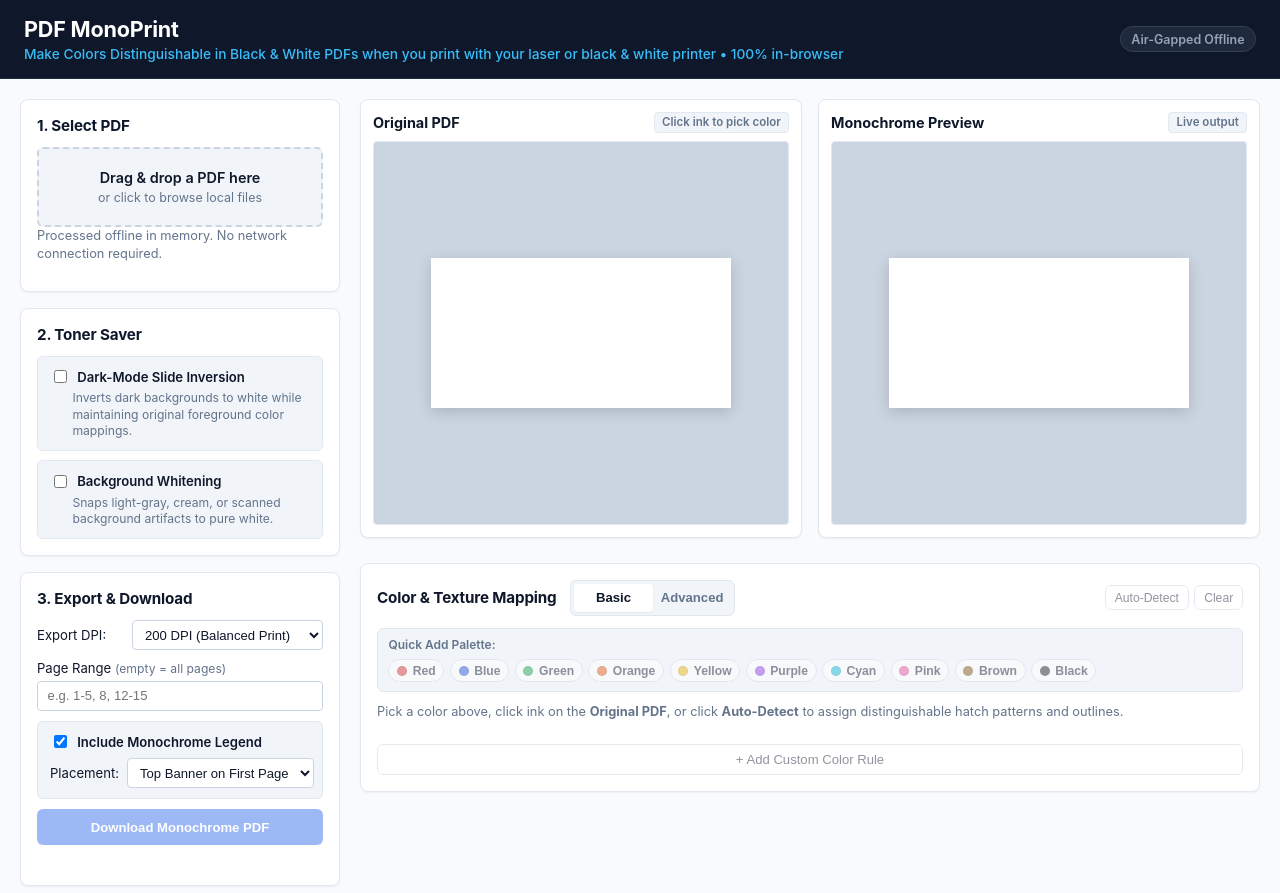
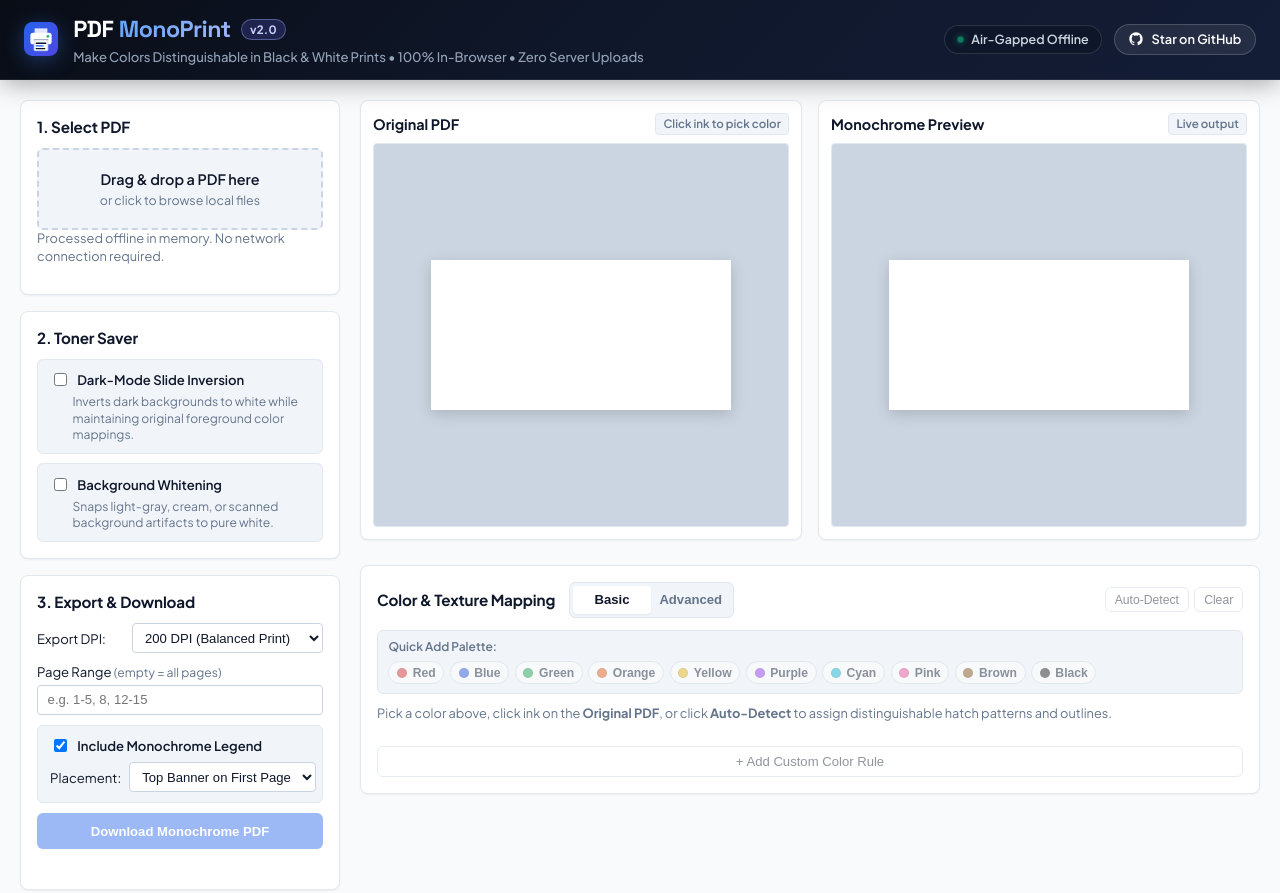
Before and after one commit to Aadish14/pdf-monoprint, a plain HTML site: page index.html in a window 1280 px wide. Shown: the top 893 px of the page. Drawn offline with Linux system fonts and the light colour scheme.

Commit message:
Redesign top header ribbon with brand printer logo, Space Grotesk typography, pulse status dot, and browser tab favicon

```diff
--- a/index.html
+++ b/index.html
@@ -8,7 +8,11 @@
   <meta http-equiv="Cache-Control" content="no-cache, no-store, must-revalidate" />
   <meta http-equiv="Pragma" content="no-cache" />
   <meta http-equiv="Expires" content="0" />
-  <link rel="stylesheet" href="style.css?v=2.0" />
+  <link rel="icon" type="image/svg+xml" href="favicon.svg" />
+  <link rel="preconnect" href="https://fonts.googleapis.com" />
+  <link rel="preconnect" href="https://fonts.gstatic.com" crossorigin />
+  <link href="https://fonts.googleapis.com/css2?family=Plus+Jakarta+Sans:wght@400;500;600;700;800&family=Space+Grotesk:wght@600;700;800&display=swap" rel="stylesheet" />
+  <link rel="stylesheet" href="style.css?v=2.1" />
   <!-- Local air-gapped libraries -->
   <script src="vendor/pdf.min.js"></script>
   <script src="vendor/jspdf.umd.min.js"></script>
@@ -30,14 +34,48 @@
 
   <header class="app-header">
     <div class="header-main">
-      <div class="header-titles">
-        <h1>PDF MonoPrint</h1>
-        <p class="privacy-note">
-          Make Colors Distinguishable in Black &amp; White PDFs when you print with your laser or black &amp; white printer &bull; 100% in-browser
-        </p>
+      <div class="header-brand-block">
+        <div class="brand-logo-container" aria-hidden="true">
+          <svg class="brand-printer-svg" viewBox="0 0 32 32" width="34" height="34" fill="none" xmlns="http://www.w3.org/2000/svg">
+            <rect width="32" height="32" rx="8" fill="url(#headerLogoGrad)" />
+            <path d="M10 6h12v5H10z" fill="#e0e7ff" />
+            <rect x="6" y="10" width="20" height="11" rx="2.5" fill="#ffffff" />
+            <circle cx="22.5" cy="13.5" r="1.3" fill="#10b981" />
+            <rect x="9" y="16" width="14" height="2" rx="1" fill="#94a3b8" />
+            <rect x="9.5" y="17" width="13" height="10" rx="1" fill="#f8fafc" stroke="#cbd5e1" stroke-width="0.75" />
+            <line x1="11.5" y1="20" x2="20.5" y2="20" stroke="#0f172a" stroke-width="1.25" stroke-linecap="round" />
+            <line x1="11.5" y1="22.5" x2="18" y2="22.5" stroke="#2563eb" stroke-width="1.25" stroke-linecap="round" />
+            <line x1="11.5" y1="25" x2="19.5" y2="25" stroke="#0f172a" stroke-width="1.25" stroke-linecap="round" />
+            <defs>
+              <linearGradient id="headerLogoGrad" x1="0" y1="0" x2="32" y2="32" gradientUnits="userSpaceOnUse">
+                <stop stop-color="#2563eb" />
+                <stop offset="1" stop-color="#4f46e5" />
+              </linearGradient>
+            </defs>
+          </svg>
+        </div>
+        <div class="header-titles">
+          <div class="title-row">
+            <h1>PDF <span class="brand-highlight">MonoPrint</span></h1>
+            <span class="version-tag">v2.0</span>
+          </div>
+          <p class="tagline">
+            Make Colors Distinguishable in Black &amp; White Prints &bull; 100% In-Browser &bull; Zero Server Uploads
+          </p>
+        </div>
       </div>
+
       <div class="header-meta">
-        <span class="badge-airgapped">Air-Gapped Offline</span>
+        <div class="status-indicator" title="100% private in-browser execution: no files are ever uploaded">
+          <span class="status-pulse-dot"></span>
+          <span>Air-Gapped Offline</span>
+        </div>
+        <a href="https://github.com/Aadish14/pdf-monoprint" target="_blank" rel="noopener noreferrer" class="btn-github-star" title="Star PDF MonoPrint on GitHub">
+          <svg width="16" height="16" viewBox="0 0 24 24" fill="currentColor" aria-hidden="true">
+            <path fill-rule="evenodd" clip-rule="evenodd" d="M12 2C6.477 2 2 6.484 2 12.017c0 4.425 2.865 8.18 6.839 9.504.5.092.682-.217.682-.483 0-.237-.008-.868-.013-1.703-2.782.605-3.369-1.343-3.369-1.343-.454-1.158-1.11-1.466-1.11-1.466-.908-.62.069-.608.069-.608 1.003.07 1.53 1.032 1.53 1.032.892 1.53 2.341 1.088 2.91.832.092-.647.35-1.088.636-1.338-2.22-.253-4.555-1.113-4.555-4.951 0-1.093.39-1.988 1.029-2.688-.103-.253-.446-1.272.098-2.65 0 0 .84-.27 2.75 1.026A9.564 9.564 0 0112 6.844c.85.004 1.705.115 2.504.337 1.909-1.296 2.747-1.027 2.747-1.027.546 1.379.202 2.398.1 2.651.64.7 1.028 1.595 1.028 2.688 0 3.848-2.339 4.695-4.566 4.943.359.309.678.92.678 1.855 0 1.338-.012 2.419-.012 2.747 0 .268.18.58.688.482A10.019 10.019 0 0022 12.017C22 6.484 17.522 2 12 2z"/>
+          </svg>
+          <span>Star on GitHub</span>
+        </a>
       </div>
     </div>
   </header>
@@ -254,6 +292,6 @@
     </p>
   </footer>
 
-  <script src="app.js?v=2.0"></script>
+  <script src="app.js?v=2.1"></script>
 </body>
 </html>
--- a/style.css
+++ b/style.css
@@ -1,5 +1,6 @@
 :root {
-  --font-family: -apple-system, BlinkMacSystemFont, "Segoe UI", Roboto, Helvetica, Arial, sans-serif;
+  --font-family: "Plus Jakarta Sans", system-ui, -apple-system, BlinkMacSystemFont, "Segoe UI", Roboto, sans-serif;
+  --font-heading: "Space Grotesk", "Plus Jakarta Sans", system-ui, -apple-system, sans-serif;
   --color-bg: #f8fafc;
   --color-surface: #ffffff;
   --color-surface-subtle: #f1f5f9;
@@ -98,51 +99,161 @@ body {
   color: var(--color-text-muted);
 }
 
-/* Header */
+/* Header Ribbon Design */
 .app-header {
-  background: #0f172a;
+  background: linear-gradient(135deg, #090d16 0%, #0f172a 45%, #131d36 100%);
   color: #ffffff;
-  padding: 1rem 1.5rem;
-  border-bottom: 1px solid #1e293b;
+  padding: 0.9rem 1.5rem;
+  border-bottom: 1px solid rgba(255, 255, 255, 0.08);
+  box-shadow: 0 4px 24px -1px rgba(0, 0, 0, 0.35);
+  position: relative;
+  z-index: 10;
 }
 
 .header-main {
   display: flex;
   justify-content: space-between;
   align-items: center;
-  gap: 1rem;
+  gap: 1.25rem;
   flex-wrap: wrap;
 }
 
-.header-titles h1 {
-  margin: 0 0 0.25rem;
-  font-size: 1.35rem;
-  font-weight: 700;
-  letter-spacing: -0.01em;
+.header-brand-block {
+  display: flex;
+  align-items: center;
+  gap: 0.95rem;
 }
 
-.privacy-note {
+.brand-logo-container {
+  display: flex;
+  align-items: center;
+  justify-content: center;
+  flex-shrink: 0;
+  border-radius: 8px;
+  filter: drop-shadow(0 4px 10px rgba(59, 130, 246, 0.35));
+  transition: transform var(--transition-fast);
+}
+
+.brand-logo-container:hover {
+  transform: translateY(-1px) scale(1.04);
+}
+
+.brand-printer-svg {
+  display: block;
+}
+
+.header-titles {
+  display: flex;
+  flex-direction: column;
+  gap: 0.2rem;
+}
+
+.title-row {
+  display: flex;
+  align-items: center;
+  gap: 0.65rem;
+}
+
+.header-titles h1 {
   margin: 0;
-  color: #38bdf8;
-  font-size: 0.86rem;
+  font-family: var(--font-heading);
+  font-size: 1.45rem;
+  font-weight: 700;
+  letter-spacing: -0.025em;
+  color: #ffffff;
+  display: flex;
+  align-items: center;
+  gap: 0.35rem;
+}
+
+.brand-highlight {
+  background: linear-gradient(135deg, #60a5fa 0%, #a5b4fc 100%);
+  -webkit-background-clip: text;
+  -webkit-text-fill-color: transparent;
+  font-weight: 800;
+}
+
+.version-tag {
+  background: rgba(99, 102, 241, 0.22);
+  border: 1px solid rgba(165, 180, 252, 0.4);
+  color: #c7d2fe;
+  font-size: 0.72rem;
+  font-weight: 700;
+  padding: 0.12rem 0.5rem;
+  border-radius: var(--radius-pill);
+  letter-spacing: 0.02em;
+}
+
+.tagline {
+  margin: 0;
+  color: #94a3b8;
+  font-size: 0.82rem;
   font-weight: 500;
+  letter-spacing: -0.005em;
 }
 
 .header-meta {
   display: flex;
   align-items: center;
-  gap: 0.5rem;
+  gap: 0.75rem;
+  flex-wrap: wrap;
 }
 
-.badge-airgapped {
-  background: #1e293b;
-  border: 1px solid #334155;
-  color: #94a3b8;
-  padding: 0.3rem 0.65rem;
+.status-indicator {
+  display: inline-flex;
+  align-items: center;
+  gap: 0.45rem;
+  background: rgba(15, 23, 42, 0.85);
+  border: 1px solid rgba(255, 255, 255, 0.12);
+  color: #cbd5e1;
+  padding: 0.35rem 0.75rem;
   border-radius: var(--radius-pill);
   font-size: 0.78rem;
   font-weight: 600;
   white-space: nowrap;
+}
+
+.status-pulse-dot {
+  width: 7px;
+  height: 7px;
+  background: #10b981;
+  border-radius: 50%;
+  display: inline-block;
+  box-shadow: 0 0 8px #10b981;
+  animation: pulseDot 2s infinite ease-in-out;
+}
+
+@keyframes pulseDot {
+  0%, 100% { opacity: 1; transform: scale(1); }
+  50% { opacity: 0.35; transform: scale(0.8); }
+}
+
+.btn-github-star {
+  display: inline-flex;
+  align-items: center;
+  gap: 0.45rem;
+  background: rgba(255, 255, 255, 0.08);
+  border: 1px solid rgba(255, 255, 255, 0.18);
+  color: #ffffff;
+  padding: 0.38rem 0.85rem;
+  border-radius: var(--radius-pill);
+  font-size: 0.8rem;
+  font-weight: 600;
+  text-decoration: none;
+  transition: all var(--transition-fast);
+  white-space: nowrap;
+}
+
+.btn-github-star:hover {
+  background: rgba(255, 255, 255, 0.18);
+  border-color: rgba(255, 255, 255, 0.35);
+  transform: translateY(-1px);
+  color: #ffffff;
+  box-shadow: 0 2px 8px rgba(0, 0, 0, 0.2);
+}
+
+.btn-github-star svg {
+  flex-shrink: 0;
 }
 
 /* Workspace Grid */
@@ -960,3 +1071,18 @@ canvas {
     grid-template-columns: 1fr;
   }
 }
+
+@media (max-width: 768px) {
+  .app-header {
+    padding: 0.75rem 1rem;
+  }
+  .header-main {
+    flex-direction: column;
+    align-items: flex-start;
+    gap: 0.75rem;
+  }
+  .header-meta {
+    width: 100%;
+    justify-content: space-between;
+  }
+}
```
Also changed, not shown: favicon.svg (added).
